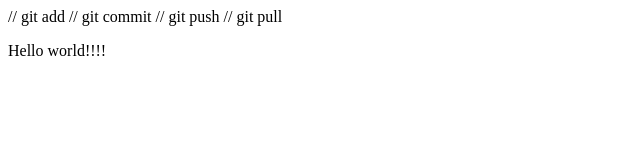
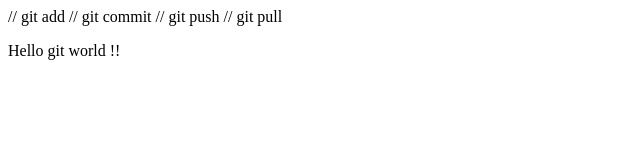
Before and after one commit to Vishnu320173/gitclass.july1, a plain HTML site: page index.html in a window 1280 px wide. Shown: the full height of the page, 0-640 px from the left. Drawn offline with Linux system fonts and the light colour scheme.

Commit message:
Update index.html

```diff
--- a/index.html
+++ b/index.html
@@ -11,6 +11,6 @@
     <title>Document</title>
 </head>
 <body>
-    <p>Hello world!!!!</p>
+    <p>Hello git world !!</p>
 </body>
 </html>
```
